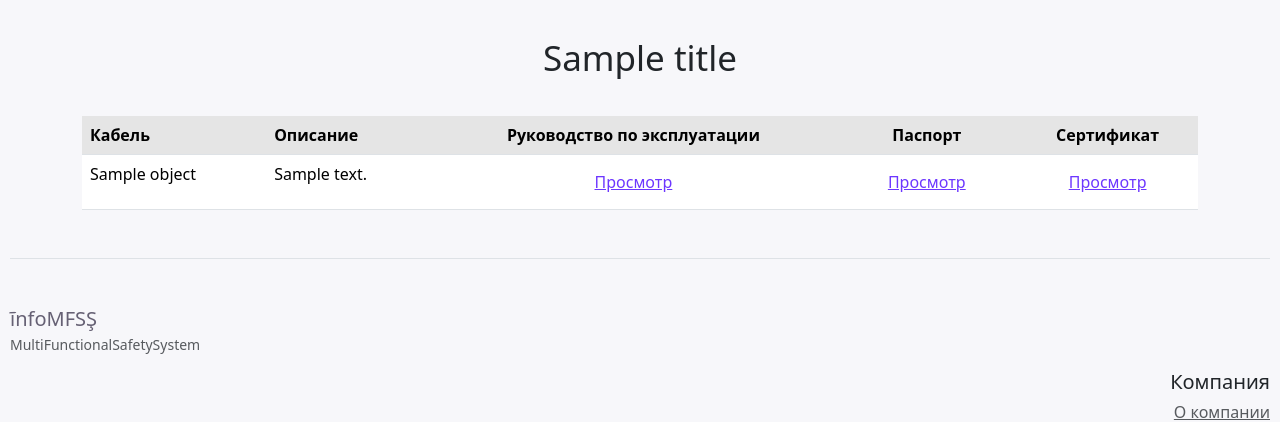
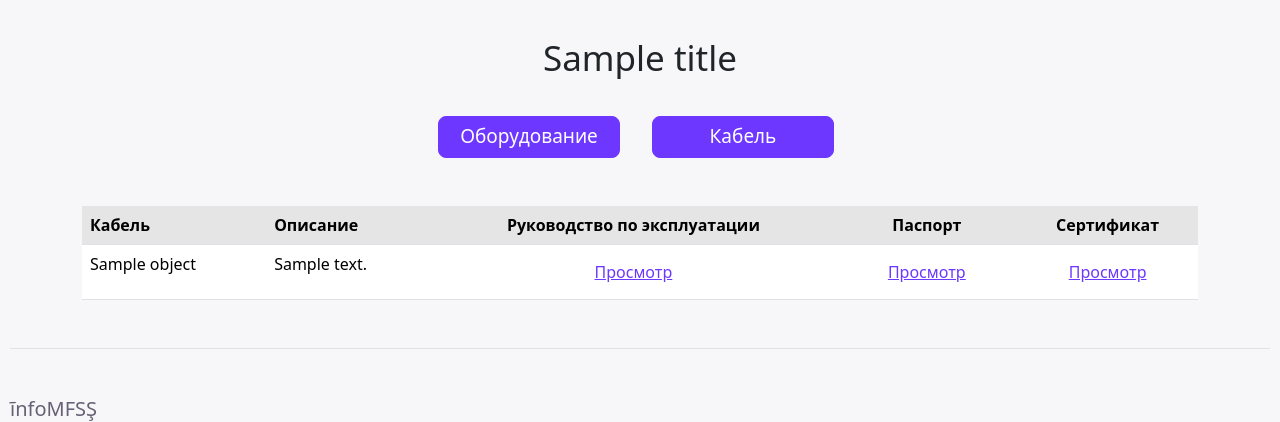
Before and after one commit to AleksandrStrulkov/infoMFSS, a Django app: template infoMFSS/templates/mfss/cable_file_list.html in a window 1280 px wide. Shown: the part 95-517 px from the top of the page. Run offline with Django 5.2, Linux system fonts and the light colour scheme; the template is opened without the code that fills it: most values are stand-ins (such as "Sample title", 1, 10 or a date in 2020); style sheets or scripts are compiled from the project's sources; some libraries are stand-ins or nearby versions.

Commit message:
change cable_file_list.html

```diff
--- a/infoMFSS/templates/mfss/cable_file_list.html
+++ b/infoMFSS/templates/mfss/cable_file_list.html
@@ -12,7 +12,24 @@
             </div>
         </div>
     </div>
-
+    <div class="row mb-5">
+        <div class="col">
+        </div>
+        <div class="col">
+        </div>
+        <div class="col">
+            <a href="{% url 'mfss:equipment_file' %}" class="btn nsh-button me-md-2" type="button">Оборудование
+            </a>
+        </div>
+        <div class="col">
+            <a href="{% url 'mfss:cable_file' %}" class="btn nsh-button me-md-2" type="button">Кабель
+            </a>
+        </div>
+        <div class="col">
+        </div>
+        <div class="col">
+        </div>
+    </div>
     <div class="container text-center">
         <table class="table table-hover">
             <tr class="table-active">
```
